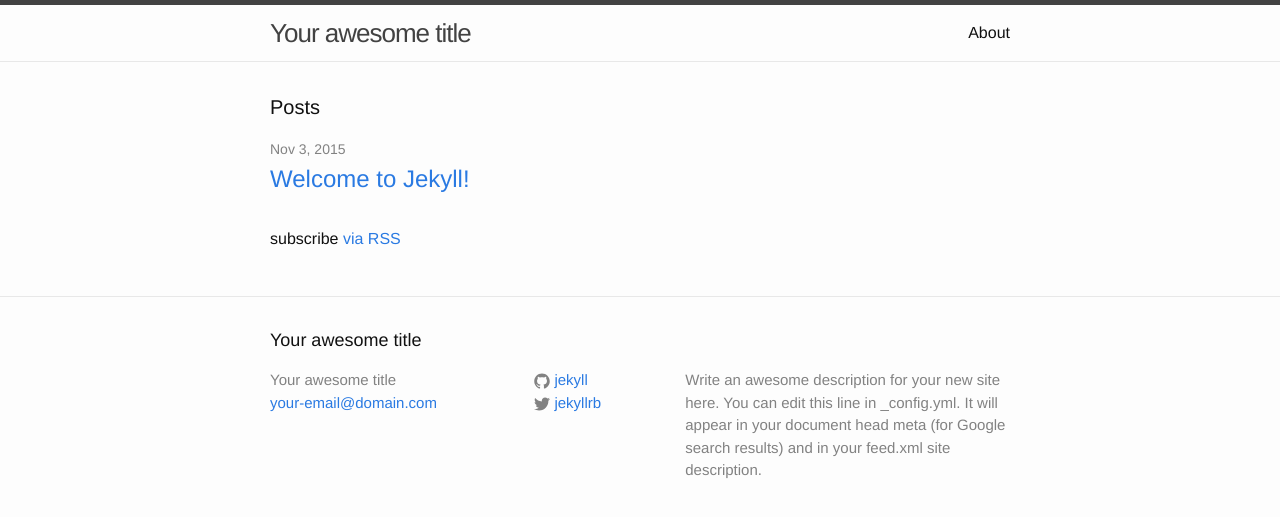
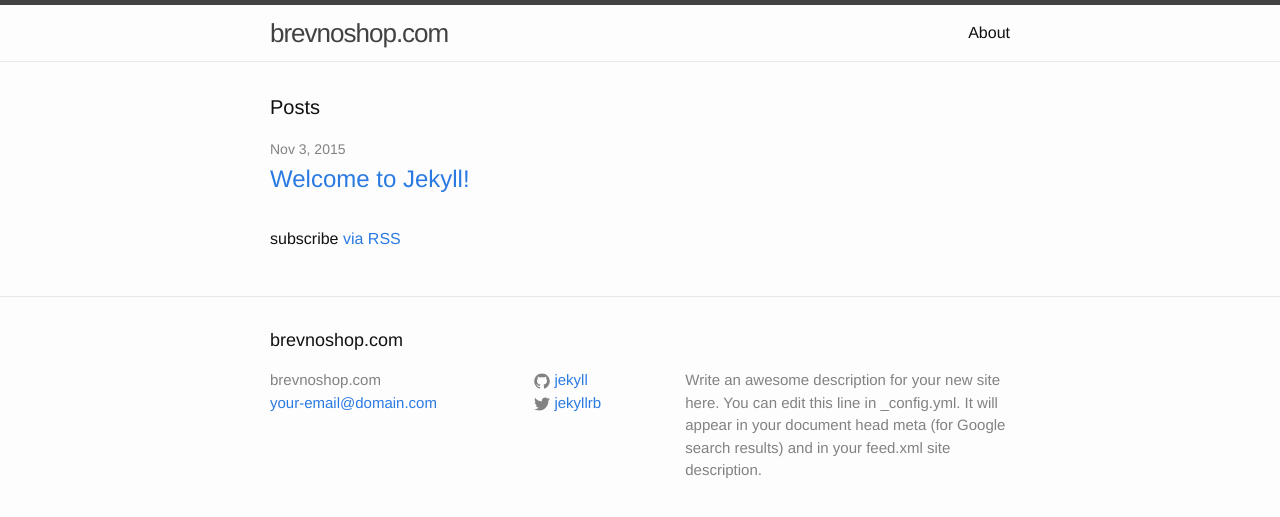
Before and after one commit to miukki/brevnoshopwechat.github.io, a Jekyll site: the page built from index.html, in a window 1280 px wide. Shown: the top 517 px of the page. Built offline with Jekyll 4.4.1, drawn with Linux system fonts in a browser that asks for light colours.

Commit message:
add jekyll basic

```diff
--- a/_config.yml
+++ b/_config.yml
@@ -6,14 +6,14 @@
 # 'jekyll serve'. If you change this file, please restart the server process.
 
 # Site settings
-title: Your awesome title
+title: brevnoshop.com
 email: your-email@domain.com
 description: > # this means to ignore newlines until "baseurl:"
   Write an awesome description for your new site here. You can edit this
   line in _config.yml. It will appear in your document head meta (for
   Google search results) and in your feed.xml site description.
-baseurl: "" # the subpath of your site, e.g. /blog
-url: "http://yourdomain.com" # the base hostname & protocol for your site
+baseurl: "/brevnoshopwechat.github.io" # the subpath of your site, e.g. /blog
+url: "http://brevnoshop.com" # the base hostname & protocol for your site
 twitter_username: jekyllrb
 github_username:  jekyll
 
```
